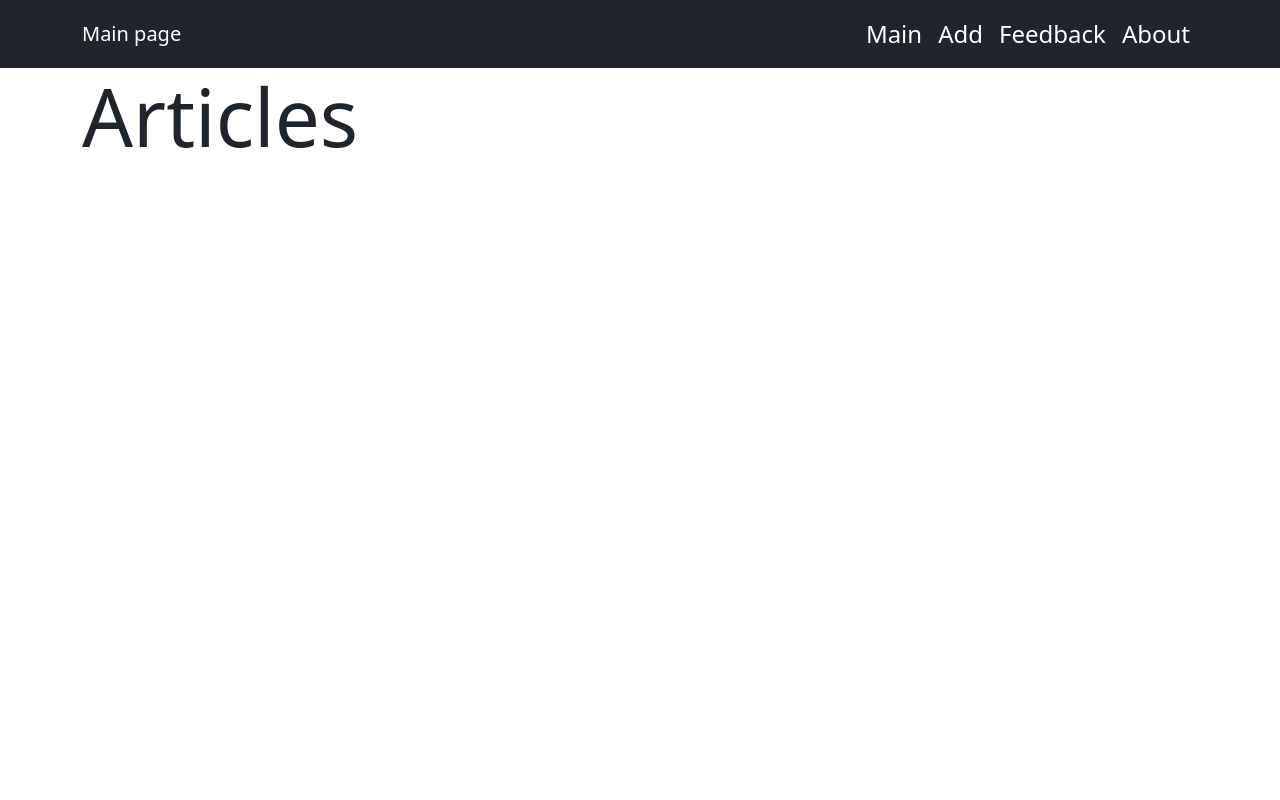
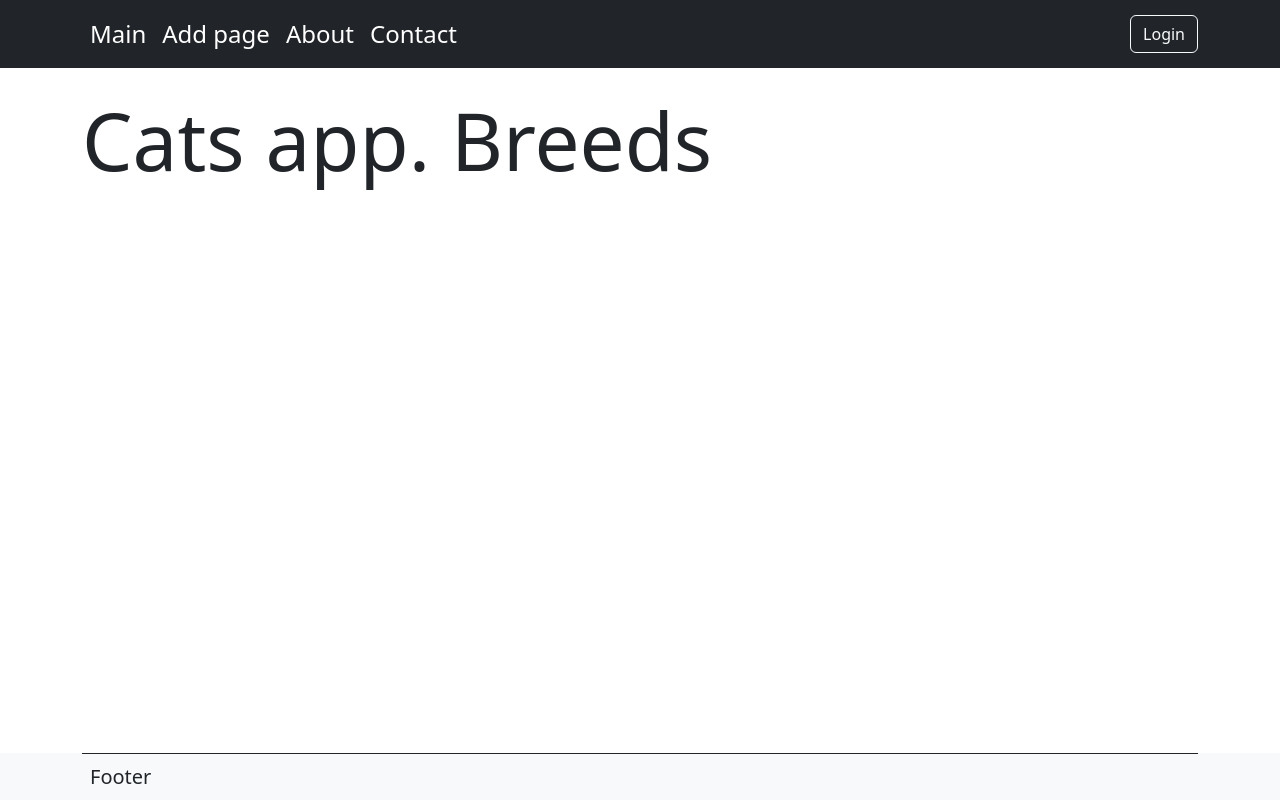
Before and after one commit to embu08/django-selfedu, a Django app: page / in a window 1280 px wide. Run offline with Django 4.2, Linux system fonts and the light colour scheme; data that the repository does not hold is empty.

Commit message:
8th video, added al the links in html, added temporary views for pages without html files, changed menu var (from just list of items to list of dicts, for adding url_name to each of title)

```diff
--- a/django_selfedu/cats/models.py
+++ b/django_selfedu/cats/models.py
@@ -1,4 +1,5 @@
 from django.db import models
+from django.urls import reverse
 
 
 class Cats(models.Model):
@@ -11,3 +12,6 @@ class Cats(models.Model):
 
     def __str__(self):
         return f'{self.title.title()}, #{self.id}'
+
+    def get_absolute_url(self):
+        return reverse('show_post', kwargs={'post_id': self.pk})
--- a/django_selfedu/cats/templates/cats/base.html
+++ b/django_selfedu/cats/templates/cats/base.html
@@ -11,14 +11,17 @@
           integrity="sha384-gH2yIJqKdNHPEq0n4Mqa/HGKIhSkIHeL5AyhkYV8i59U5AR6csBvApHHNl/vI1Bx" crossorigin="anonymous">
 
 </head>
-<body>
+<body class="d-flex flex-column min-vh-100">
 {% block mainmenu %}
 <nav class="navbar navbar-expand-lg bg-dark text-white navbar-white">
     <div class="container">
-        <span class="navbar-brand me-auto text-white">{{ title }}</span>
 
         {% for m in menu %}
-        <a class='nav-link fs-4 p-2' href="">{{ m }}</a>
+        {% if m.title != 'Login' %}
+        <a class='nav-link fs-4 p-2' href="{% url m.url_name %}">{{ m.title }}</a>
+        {% else %}
+        <div class="ms-auto"><a class='btn btn-outline-light' href="{% url m.url_name %}">{{ m.title }}</a></div>
+        {% endif %}
         {% endfor %}
 
     </div>
@@ -31,6 +34,14 @@
     {% endblock %}
 </div>
 
+<footer class="mt-auto bg-light">
+    <div class="container ">
+        <div class="border-top p-2 border-dark">
+            <span class="fs-5">Footer</span>
+        </div>
+    </div>
+</footer>
+
 
 </body>
 </html>
--- a/django_selfedu/cats/templates/cats/index.html
+++ b/django_selfedu/cats/templates/cats/index.html
@@ -1,14 +1,16 @@
 {% extends 'cats/base.html' %}
 
 {% block content %}
-<h1 class="display-1">Articles</h1>
+<h1 class="display-1 pt-4">Cats app. Breeds</h1>
 {% for p in posts %}
-<div class="card mb-2">
+<div class="card mt-4 border-white">
 
-    <div class="card-header"><h3>{{ p.title }}</h3></div>
-    <div class="card-body"><p class="card-text">{{ p.content }}</p></div>
+    <div class="card-header bg-white"><h3>{{ p.title }}</h3></div>
+    <div class="card-body m-4"><p class="card-text">{{ p.content | truncatewords:50}}</p></div>
 
 </div>
+<div class="d-grid d-md-flex justify-content-md-end pb-3">
+    <a class="btn btn-outline-dark" href="{{ p.get_absolute_url }}">Read more</a>
+</div>
 {% endfor %}
-
 {% endblock %}
--- a/django_selfedu/cats/urls.py
+++ b/django_selfedu/cats/urls.py
@@ -4,5 +4,9 @@ from .views import *
 
 urlpatterns = [
     path('', index, name='home'),
-    path('about/', about)
+    path('about/', about, name='about'),
+    path('add/', add, name='add'),
+    path('contact/', contact, name='contact'),
+    path('login/', login, name='login'),
+    path('show_post/<int:post_id>', show_post, name='show_post')
 ]
--- a/django_selfedu/cats/views.py
+++ b/django_selfedu/cats/views.py
@@ -1,13 +1,23 @@
 from django.http import HttpResponse, HttpResponseNotFound, Http404
 from django.shortcuts import render, redirect
+from .models import *
 
-menu = ['Main', 'Add', 'Feedback', 'About']
-from .models import *
+menu = [{'title': 'Main', 'url_name': 'home'},
+        {'title': 'Add page', 'url_name': 'add'},
+        {'title': 'About', 'url_name': 'about'},
+        {'title': 'Contact', 'url_name': 'contact'},
+        {'title': 'Login', 'url_name': 'login'},
+        ]
 
 
 def index(request):
     posts = Cats.objects.all()
-    return render(request, 'cats/index.html', {'title': 'Main page', 'menu': menu, 'posts': posts})
+    context = {
+        'title': 'Cats app main page',
+        'menu': menu,
+        'posts': posts
+    }
+    return render(request, 'cats/index.html', context=context)
 
 
 def page_not_found(request, exception):
@@ -18,4 +28,24 @@ def page_not_found(request, exception):
 
 
 def about(request):
-    return render(request, 'cats/about.html', {'title': 'About site', 'menu': menu})
+    context = {
+        'title': 'About site',
+        'menu': menu
+    }
+    return render(request, 'cats/about.html', context=context)
+
+
+def add(request):
+    return HttpResponse('add')
+
+
+def contact(request):
+    return HttpResponse('contact')
+
+
+def login(request):
+    return HttpResponse('login')
+
+
+def show_post(request, post_id):
+    return HttpResponse(f'Пост {post_id}')
--- a/django_selfedu/django_selfedu/settings.py
+++ b/django_selfedu/django_selfedu/settings.py
@@ -112,6 +112,8 @@ USE_TZ = True
 # https://docs.djangoproject.com/en/4.1/howto/static-files/
 
 STATIC_URL = 'static/'
+STATIC_ROOT = os.path.join(BASE_DIR, 'static')
+STATICFILES_DIRS = []
 
 # Default primary key field type
 # https://docs.djangoproject.com/en/4.1/ref/settings/#default-auto-field
```
